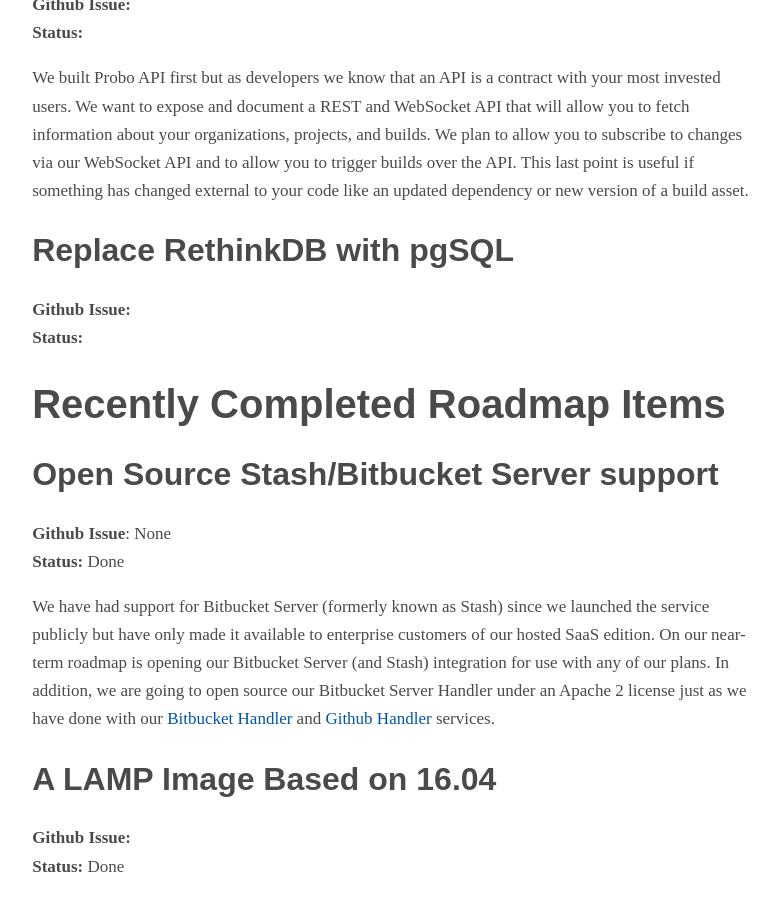
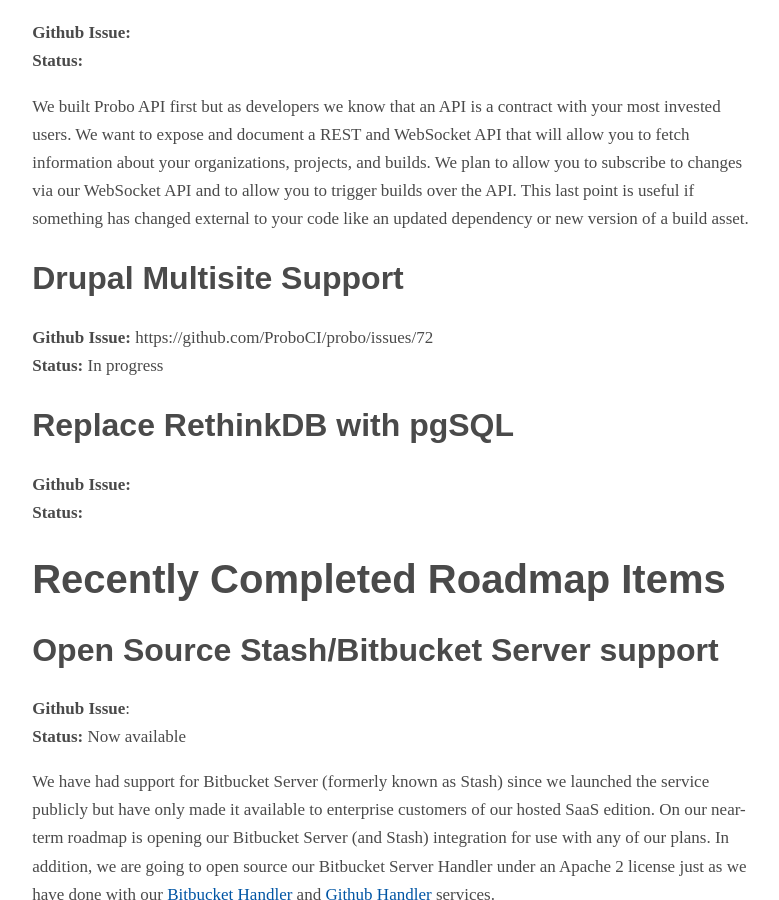
Before and after one commit to ProboCI/probo-docs, a Jekyll site: the page built from docs/roadmap.md, in a window 1280 px wide and 900 px high, scrolled down 4282 px. Shown: the whole window, without its empty margins (403-1182 px from the left). Built offline with Jekyll 4.4.1, drawn with Linux system fonts in a browser that asks for light colours; nearby versions of some CDN libraries; some web fonts are replaced; some of the changed text lies outside the part shown.

Commit message:
Update roadmap.md

```diff
--- a/docs/roadmap.md
+++ b/docs/roadmap.md
@@ -11,7 +11,7 @@
 # Currently Active Roadmap Items
 
 ## Branch Builds and Status Badges
-**Github Issue:**
+**Github Issue:** https://github.com/ProboCI/probo/issues/44
 **Status:** In Progress
 
 Currently, probo creates a build for every pull request you open and for every new push you make to an existing pull request. Many of our users have said that there are other non-pull request branches that they always want to have a probo environment for. That they would like to verify that a fresh probo build will always work for `master` or for `develop`. We plan to allow you to specify a list of branches that we should always build for every push with or without a pull request. Once we have this we can also provide build badges that you can use in your project README so that everyone can always the status of that branch.
@@ -78,15 +78,21 @@
 
 We built Probo API first but as developers we know that an API is a contract with your most invested users. We want to expose and document a REST and WebSocket API that will allow you to fetch information about your organizations, projects, and builds. We plan to allow you to subscribe to changes via our WebSocket API and to allow you to trigger builds over the API. This last point is useful if something has changed external to your code like an updated dependency or new version of a build asset.
 
+## Drupal Multisite Support
+**Github Issue:** https://github.com/ProboCI/probo/issues/72
+**Status:** In progress
+
+
 ## Replace RethinkDB with pgSQL
 **Github Issue:**
 **Status:**
 
+
 # Recently Completed Roadmap Items
 
 ## Open Source Stash/Bitbucket Server support
-**Github Issue**: None
-**Status:** Done
+**Github Issue**:
+**Status:** Now available
 
 We have had support for Bitbucket Server (formerly known as Stash) since we launched the service publicly but have only made it available to enterprise customers of our hosted SaaS edition. On our near-term roadmap is opening our Bitbucket Server (and Stash) integration for use with any of our plans. In addition, we are going to open source our Bitbucket Server Handler under an Apache 2 license just as we have done with our [Bitbucket Handler](https://github.com/proboci/probo-bitbucket) and [Github Handler](https://github.com/ProboCI/probo/blob/master/lib/GithubHandler.js) services.
 
```
Also changed, not shown: other parts of docs/roadmap.md (+5 -5 lines).
